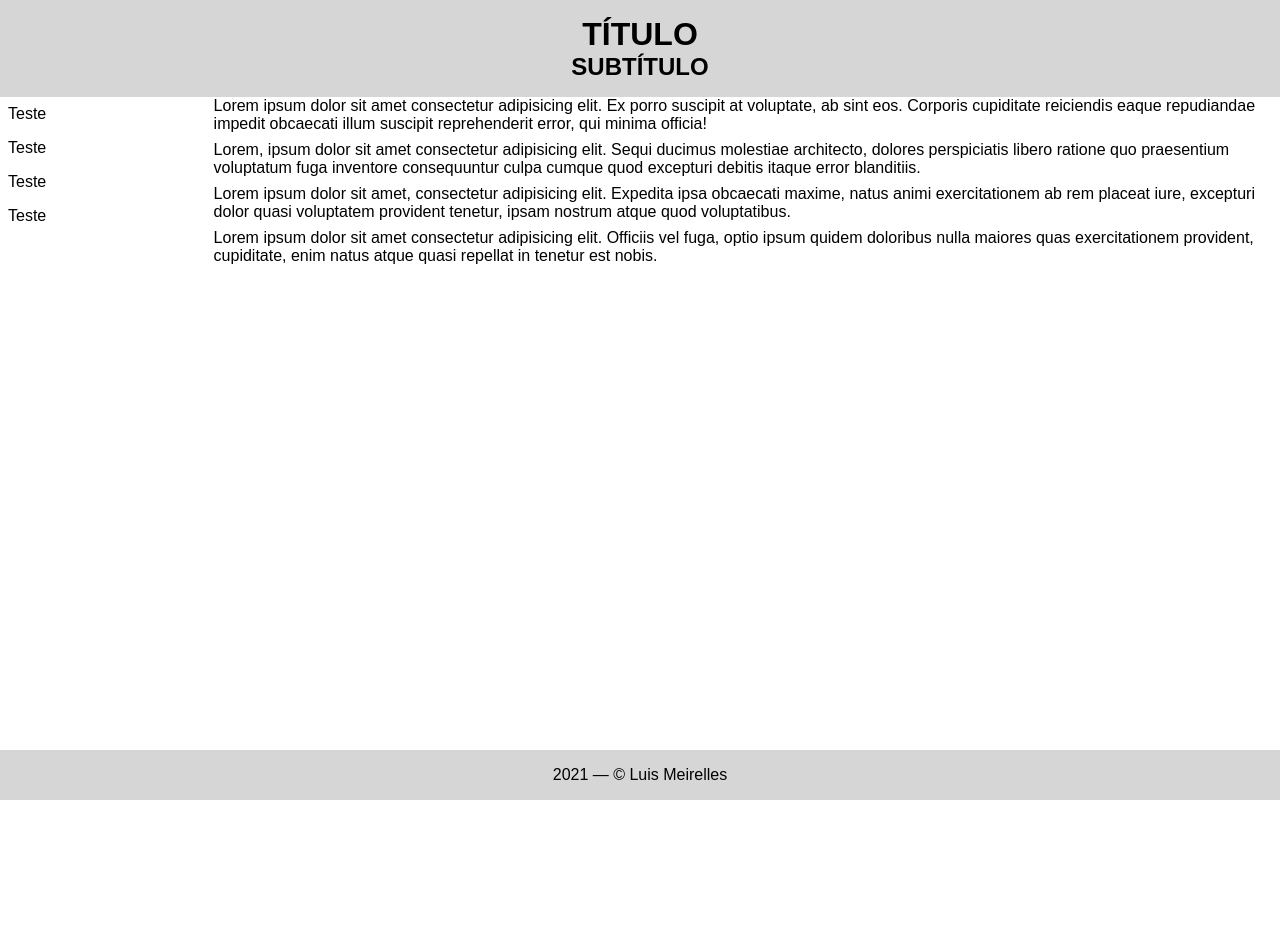
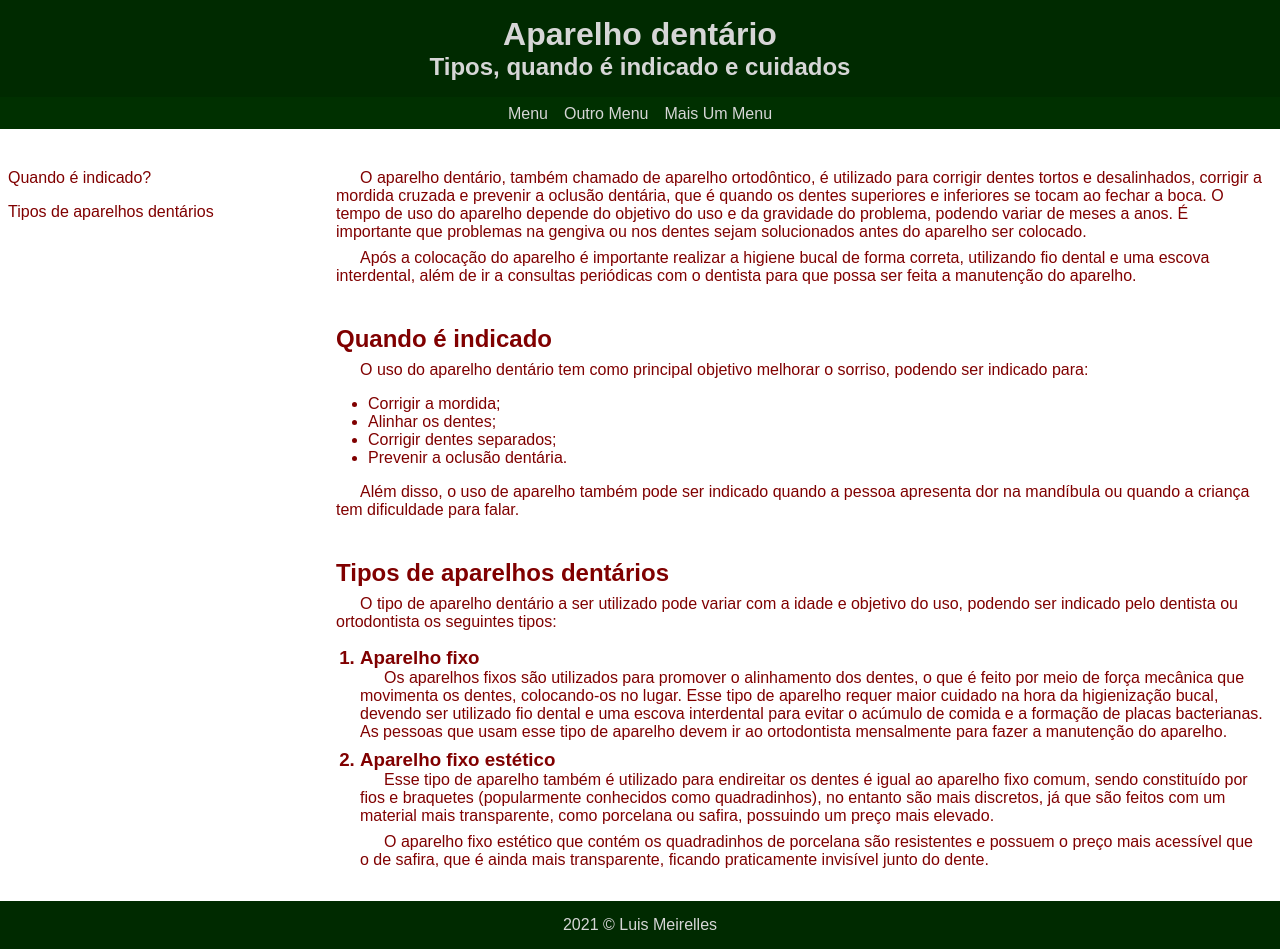
Before and after one commit to LuisMeirelles/spodeortodontia, a React (Create React App) app: page / in a window 1280 px wide. Before the commit the page ends 800 px from the top, so only its background shows below. Built offline with nearby package versions, Linux system fonts and the light colour scheme.

Commit message:
Basic Preview

```diff
--- a/src/App.jsx
+++ b/src/App.jsx
@@ -1,32 +1,84 @@
 import GlobalStyle from './globalStyle';
-import { Article, Aside, Footer, Header, LinkItem, Main, Menu, MenuItem, Paragraph, Subtitle, Title } from './styles';
+import {
+    Article,
+    Aside,
+    Footer,
+    Header,
+    LinkItem,
+    Main,
+    Menu,
+    MenuItem,
+    Navbar,
+    NavItem,
+    NavLink,
+    NavMenu,
+    Paragraph,
+    Section,
+    Subtitle,
+    Title,
+    SectionTitle
+} from './styles';
 
 const App = () => (
     <>
         <GlobalStyle />
 
         <Header>
-            <Title>TÍTULO</Title>
-            <Subtitle>SUBTÍTULO</Subtitle>
+            <Title>Aparelho dentário</Title>
+            <Subtitle>Tipos, quando é indicado e cuidados</Subtitle>
         </Header>
+        <Navbar>
+            <NavMenu>
+                <NavItem><NavLink href="/">Menu</NavLink></NavItem>
+                <NavItem><NavLink href="/">Outro Menu</NavLink></NavItem>
+                <NavItem><NavLink href="/">Mais Um Menu</NavLink></NavItem>
+            </NavMenu>
+        </Navbar>
         <Main>
             <Aside>
                 <Menu>
-                    <MenuItem><LinkItem href="/">Teste</LinkItem></MenuItem>
-                    <MenuItem><LinkItem href="/">Teste</LinkItem></MenuItem>
-                    <MenuItem><LinkItem href="/">Teste</LinkItem></MenuItem>
-                    <MenuItem><LinkItem href="/">Teste</LinkItem></MenuItem>
+                    <MenuItem><LinkItem href="#quando-e-indicado">Quando é indicado?</LinkItem></MenuItem>
+                    <MenuItem><LinkItem href="#tipos-de-aparelhos-dentarios">Tipos de aparelhos dentários</LinkItem></MenuItem>
                 </Menu>
             </Aside>
             <Article>
-                <Paragraph>Lorem ipsum dolor sit amet consectetur adipisicing elit. Ex porro suscipit at voluptate, ab sint eos. Corporis cupiditate reiciendis eaque repudiandae impedit obcaecati illum suscipit reprehenderit error, qui minima officia!</Paragraph>
-                <Paragraph>Lorem, ipsum dolor sit amet consectetur adipisicing elit. Sequi ducimus molestiae architecto, dolores perspiciatis libero ratione quo praesentium voluptatum fuga inventore consequuntur culpa cumque quod excepturi debitis itaque error blanditiis.</Paragraph>
-                <Paragraph>Lorem ipsum dolor sit amet, consectetur adipisicing elit. Expedita ipsa obcaecati maxime, natus animi exercitationem ab rem placeat iure, excepturi dolor quasi voluptatem provident tenetur, ipsam nostrum atque quod voluptatibus.</Paragraph>
-                <Paragraph>Lorem ipsum dolor sit amet consectetur adipisicing elit. Officiis vel fuga, optio ipsum quidem doloribus nulla maiores quas exercitationem provident, cupiditate, enim natus atque quasi repellat in tenetur est nobis.</Paragraph>
+                <Section>
+                    <Paragraph>O aparelho dentário, também chamado de aparelho ortodôntico, é utilizado para corrigir dentes tortos e desalinhados, corrigir a mordida cruzada e prevenir a oclusão dentária, que é quando os dentes superiores e inferiores se tocam ao fechar a boca. O tempo de uso do aparelho depende do objetivo do uso e da gravidade do problema, podendo variar de meses a anos. É importante que problemas na gengiva ou nos dentes sejam solucionados antes do aparelho ser colocado.</Paragraph>
+                    <Paragraph>Após a colocação do aparelho é importante realizar a higiene bucal de forma correta, utilizando fio dental e uma escova interdental, além de ir a consultas periódicas com o dentista para que possa ser feita a manutenção do aparelho.</Paragraph>
+                </Section>
+
+                <Section id="quando-e-indicado">
+                    <SectionTitle>Quando é indicado</SectionTitle>
+
+                    <Paragraph>O uso do aparelho dentário tem como principal objetivo melhorar o sorriso, podendo ser indicado para:</Paragraph>
+
+                    <ul>
+                        <li>Corrigir a mordida;</li>
+                        <li>Alinhar os dentes;</li>
+                        <li>Corrigir dentes separados;</li>
+                        <li>Prevenir a oclusão dentária.</li>
+                    </ul>
+
+                    <Paragraph>Além disso, o uso de aparelho também pode ser indicado quando a pessoa apresenta dor na mandíbula ou quando a criança tem dificuldade para falar.</Paragraph>
+                </Section>
+
+                <Section id="tipos-de-aparelhos-dentarios">
+                    <SectionTitle>Tipos de aparelhos dentários</SectionTitle>
+
+                    <Paragraph>O tipo de aparelho dentário a ser utilizado pode variar com a idade e objetivo do uso, podendo ser indicado pelo dentista ou ortodontista os seguintes tipos:</Paragraph>
+
+                    <ol>
+                        <h3><li>Aparelho fixo</li></h3>
+                        <Paragraph>Os aparelhos fixos são utilizados para promover o alinhamento dos dentes, o que é feito por meio de força mecânica que movimenta os dentes, colocando-os no lugar. Esse tipo de aparelho requer maior cuidado na hora da higienização bucal, devendo ser utilizado fio dental e uma escova interdental para evitar o acúmulo de comida e a formação de placas bacterianas. As pessoas que usam esse tipo de aparelho devem ir ao ortodontista mensalmente para fazer a manutenção do aparelho.</Paragraph>
+                        <h3><li>Aparelho fixo estético</li></h3>
+                        <Paragraph>Esse tipo de aparelho também é utilizado para endireitar os dentes é igual ao aparelho fixo comum, sendo constituído por fios e braquetes (popularmente conhecidos como quadradinhos), no entanto são mais discretos, já que são feitos com um material mais transparente, como porcelana ou safira, possuindo um preço mais elevado.</Paragraph>
+                        <Paragraph>O aparelho fixo estético que contém os quadradinhos de porcelana são resistentes e possuem o preço mais acessível que o de safira, que é ainda mais transparente, ficando praticamente invisível junto do dente.</Paragraph>
+                    </ol>
+                </Section>
             </Article>
         </Main>
         <Footer>
-            <p>{new Date().getFullYear()} —  &copy; Luis Meirelles</p>
+            <p>{new Date().getFullYear()} &copy; Luis Meirelles</p>
         </Footer>
     </>
 );
--- a/src/globalStyle.js
+++ b/src/globalStyle.js
@@ -1,11 +1,23 @@
 import { createGlobalStyle } from 'styled-components';
 
 const GlobalStyle = createGlobalStyle`
+    :root {
+        --color-primary: #800000;
+        --color-secondary: #003000;
+        --color-secondary-dark: #002A00;
+        --color-tertiary: #D6D6D6;
+    }
+
     * {
         margin:0;
         padding: 0;
         outline: none;
         box-sizing: border-box;
+
+        ::selection {
+            color: var(--color-tertiary);
+            background-color: #002A00;
+        }
     }
 
     html,
@@ -15,8 +27,14 @@ const GlobalStyle = createGlobalStyle`
         min-height: 100vh;
     }
 
+    html {
+        scroll-behavior: smooth;
+    }
+
     body {
         font-family: sans-serif;
+        color: var(--color-primary);
+        background-color: --color-tertiary;
     }
 
     #root {
--- a/src/styles.js
+++ b/src/styles.js
@@ -2,7 +2,8 @@ import styled from 'styled-components';
 
 export const Header = styled.header`
     width: 100%;
-    background: #D6D6D6;
+    background-color: var(--color-secondary-dark);
+    color: var(--color-tertiary);
     display: flex;
     flex-direction: column;
     justify-content: center;
@@ -12,10 +13,45 @@ export const Header = styled.header`
 
 export const Title = styled.h1`
     text-align: center;
+    color: var(--color-tertiary);
 `;
 
 export const Subtitle = styled.h2`
     text-align: center;
+    color: var(--color-tertiary);
+`;
+
+export const Navbar = styled.nav`
+    background-color: var(--color-secondary);
+    display: flex;
+    justify-content: center;
+    height: 2rem;
+    position: sticky;
+    top: 0;
+`;
+
+export const NavMenu = styled.ul`
+    list-style: none;
+    display: flex;
+    height: 2rem;
+`;
+
+export const NavItem = styled.li`
+    height: 2rem;
+`;
+
+export const NavLink = styled.a`
+    text-decoration: none;
+    color: var(--color-tertiary);
+    padding: 0.5rem;
+    display: block;
+    transition: background-color 0.3s;
+    height: 2rem;
+
+    :hover,
+    :focus {
+        background-color: var(--color-secondary-dark);
+    }
 `;
 
 export const Main = styled.main`
@@ -25,8 +61,10 @@ export const Main = styled.main`
 
 export const Aside = styled.aside`
     width: 25vw;
-    flex-grow: 1;
-    margin-right: 1rem;
+    height: calc(100vh - 7rem);
+    margin-top: 2rem;
+    position: sticky;
+    top: 4rem;
 `;
 
 export const Menu = styled.ul`
@@ -34,34 +72,56 @@ export const Menu = styled.ul`
 `;
 
 export const MenuItem = styled.li`
-    transition: background-color 0.3s;
-
-    :hover,
-    :focus-within {
-        background-color: #c2c2c2;
-    }
 `;
 
 export const LinkItem = styled.a`
     width: 100%;
     display: block;
     text-decoration: none;
-    color: #000000;
+    color: var(--color-primary);
     padding: 0.5rem;
+    transition: background-color 0.3s;
+
+    :hover,
+    :focus {
+        background-color: var(--color-secondary-dark);
+        color: var(--color-tertiary);
+    }
 `;
 
 export const Article = styled.article`
     flex-grow: 1;
+    width: min-content;
+    margin: 0.5rem 1rem 1rem 1rem;
+
+    ul {
+        margin: 1rem 0 1rem 2rem;
+    }
+
+    ol {
+        margin: 1rem 0 1rem 1.5rem;
+    }
+`;
+
+export const Section = styled.section`
+    padding-top: 2rem;
+`;
+
+export const SectionTitle = styled.h2`
+    margin-bottom: 0.5rem;
 `;
 
 export const Paragraph = styled.p`
     margin-bottom: 0.5rem;
+    text-indent: 1.5rem;
 `;
 
 export const Footer = styled.footer`
     display: flex;
     justify-content: center;
     align-items: center;
-    background: #D6D6D6;
+    background: var(--color-secondary-dark);
+    color: var(--color-tertiary);
+    height: 3rem;
     padding: 1rem;
 `;
```
